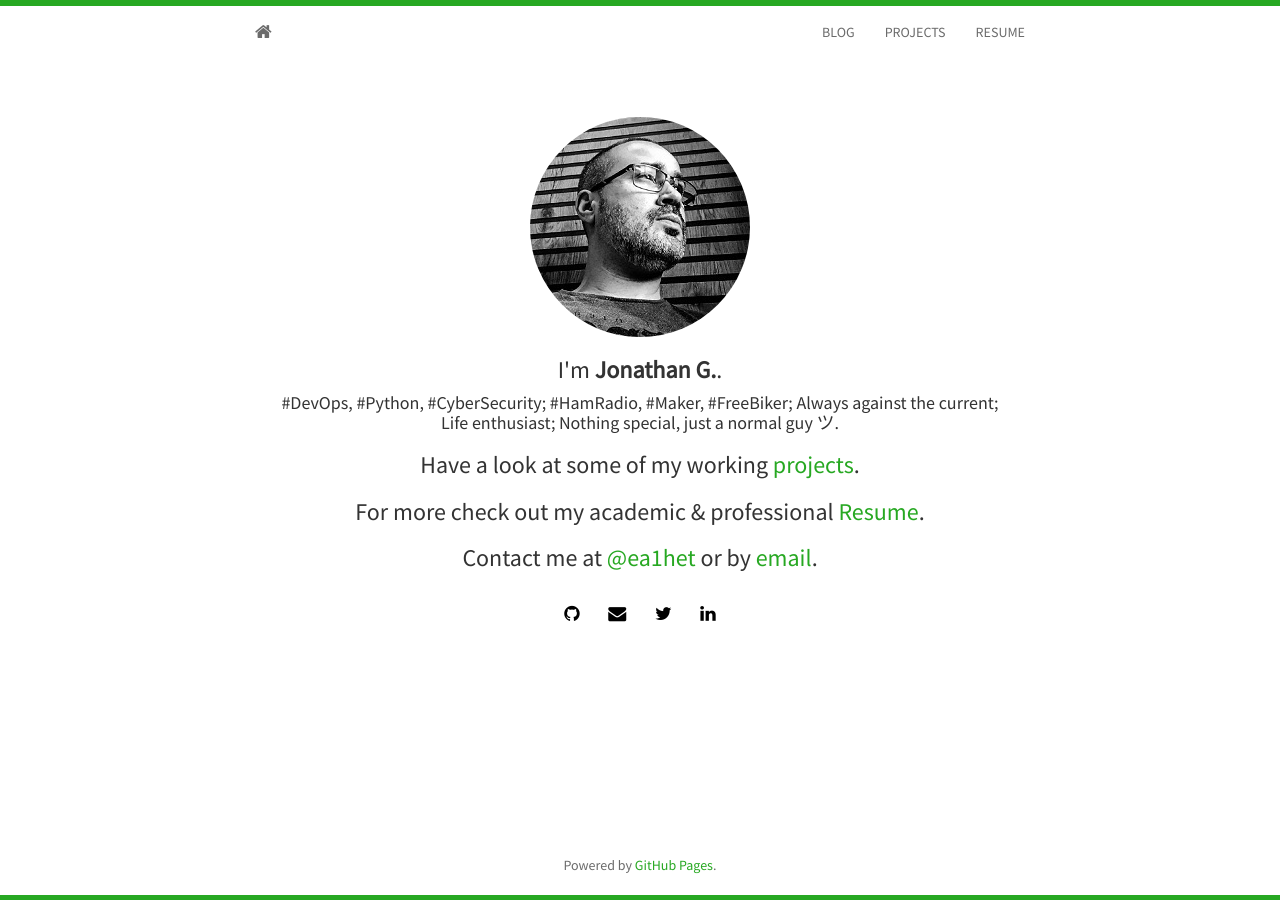
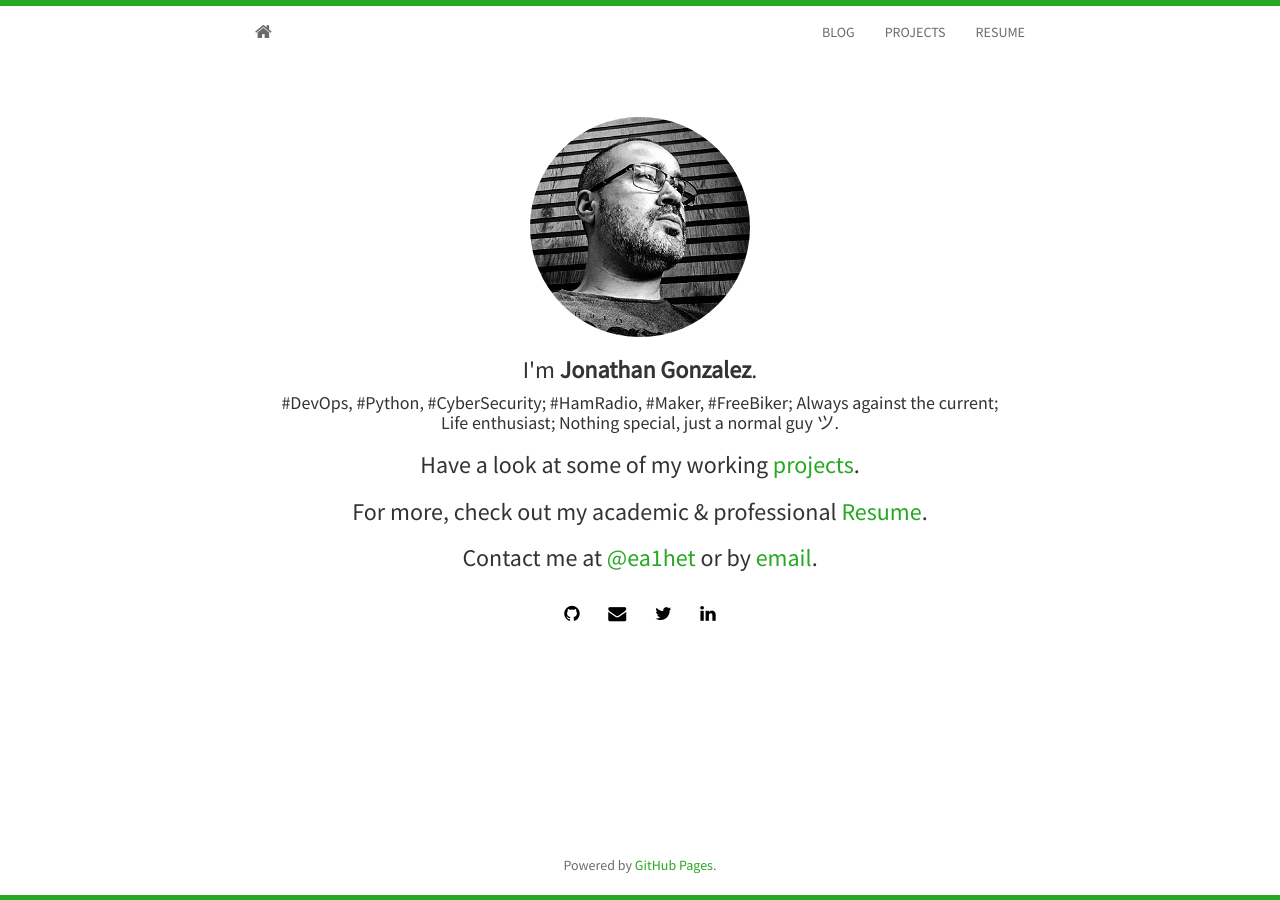
Before and after one commit to ea1het/0x30.io, a Jekyll site: the page built from index.html, in a window 1280 px wide. Built offline with Jekyll 4.4.1, drawn with Linux system fonts in a browser that asks for light colours; nearby versions of some CDN libraries; the list of posts is cut into pages by our own code.

Commit message:
Fixes in main page

```diff
--- a/_config.yml
+++ b/_config.yml
@@ -13,9 +13,9 @@ safe: true
 # edit here to achieve your personal greatness
 url: http://0x30.io/
 baseurl: /
-title: Jonathan G.
-author: Jonathan G.
-description: Personal blog, projects & resume
+title: Jonathan Gonzalez
+author: Jonathan Gonzalez
+description: Personal website, blog, projects & resume
 avatar: profile.png
 email: j@0x30.io
 github: ea1het
--- a/index.html
+++ b/index.html
@@ -10,7 +10,7 @@ layout: home
 	  <h3>I'm <strong>{{ site.author }}</strong>.</h3>
 	  <h4>#DevOps, #Python, #CyberSecurity; #HamRadio, #Maker, #FreeBiker; Always against the current; <br />Life enthusiast; Nothing special, just a normal guy ツ.</h4>
 	  <h3>Have a look at some of my working <a href="{{ site.baseurl }}projects.html"> projects</a>.</h3>
-	  <h3>For more check out my academic &amp; professional <a href="http://0x30.io/cvitae">Resume</a>.</h3>
+	  <h3>For more, check out my academic &amp; professional <a href="http://0x30.io/cvitae">Resume</a>.</h3>
 	  <h3>Contact me at <a href="http://twitter.com/{{ site.twitter }}">@{{ site.twitter }}</a> or by <a href="mailto:{{ site.email }}">email</a>.</h3>
 	  {% include social.html %}
 	</div>
```
